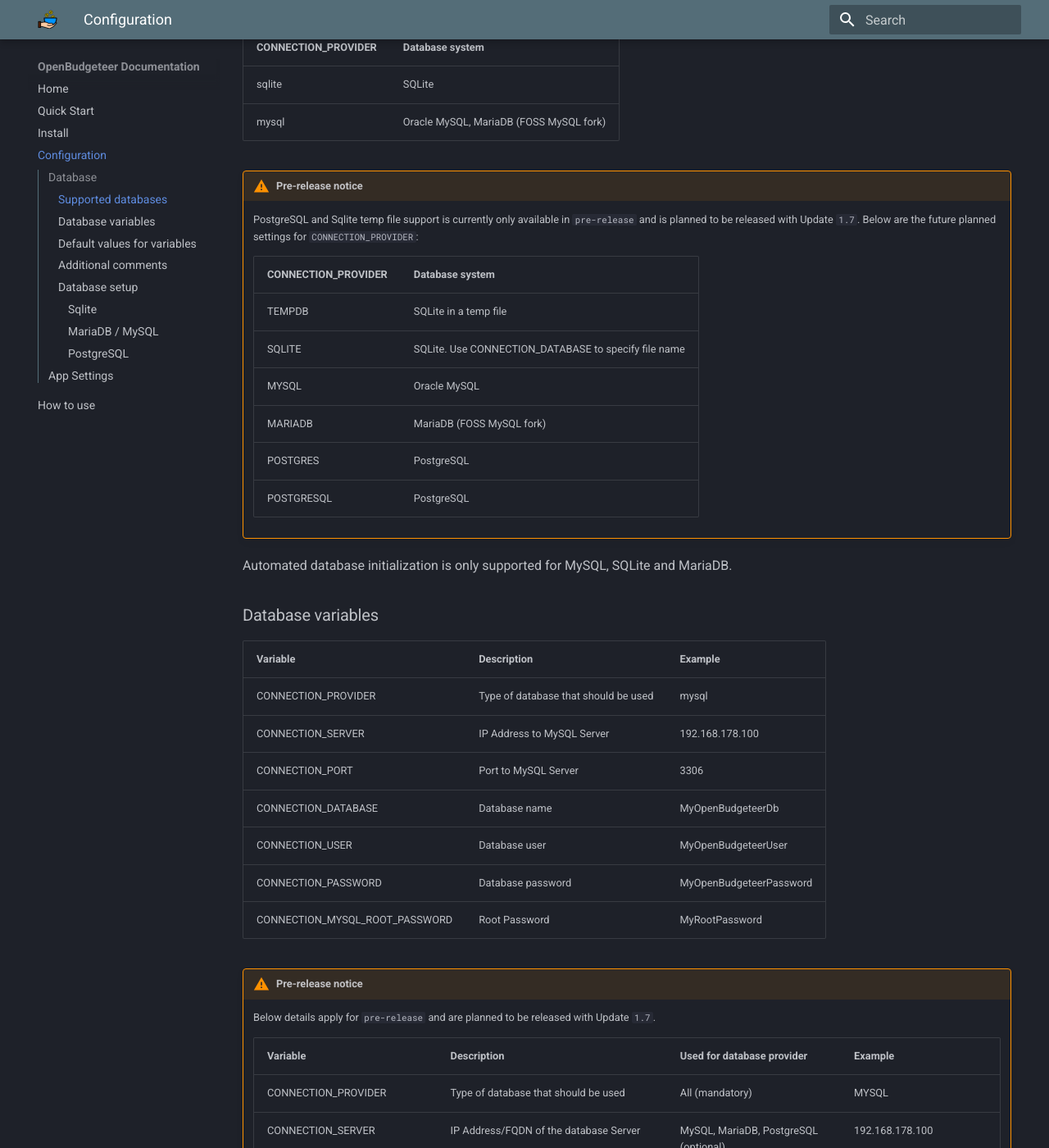
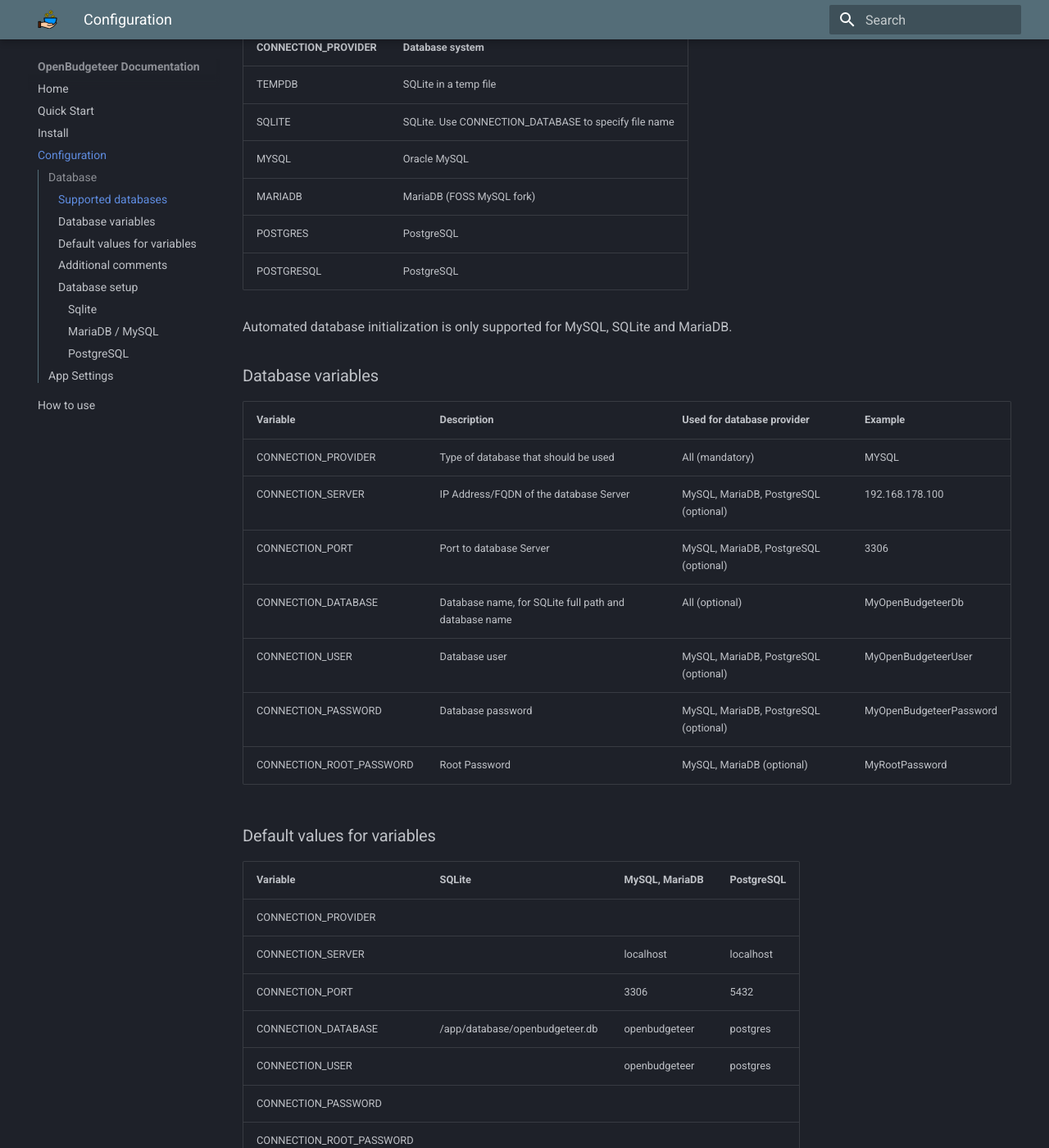
Before and after one commit to TheAxelander/theaxelander.github.io, an MkDocs documentation site: the page built from docs/config.md, in a window 1280 px wide and 1400 px high, scrolled down 400 px. Shown: the whole window at 82% size. Built offline with MkDocs 1.6.1 and Material for MkDocs 9.7.7, drawn with Linux system fonts in a browser that asks for light colours; the version menu is left out; some of the changed text lies outside the part shown.

Commit message:
Remove pre-release notices

```diff
--- a/docs/config.md
+++ b/docs/config.md
@@ -8,84 +8,51 @@
 
 OpenBudgeteer requires a connection to a database which can be established using various variables. Currently, the following database servers are supported:
 
-| CONNECTION_PROVIDER | Database system                         |
-|---------------------|-----------------------------------------|
-| sqlite              | SQLite                                  |
-| mysql               | Oracle MySQL, MariaDB (FOSS MySQL fork) |
-
-!!! warning "Pre-release notice"
-
-    PostgreSQL and Sqlite temp file support is currently only available in `pre-release` and is planned to be released with Update `1.7`.
-    Below are the future planned settings for `CONNECTION_PROVIDER`:
-
-    | CONNECTION_PROVIDER | Database system                                      |
-    |---------------------|------------------------------------------------------|
-    | TEMPDB              | SQLite in a temp file                                |
-    | SQLITE              | SQLite. Use CONNECTION_DATABASE to specify file name |
-    | MYSQL               | Oracle MySQL                                         |
-    | MARIADB             | MariaDB (FOSS MySQL fork)                            |
-    | POSTGRES            | PostgreSQL                                           |
-    | POSTGRESQL          | PostgreSQL                                           |
+| CONNECTION_PROVIDER | Database system                                      |
+|---------------------|------------------------------------------------------|
+| TEMPDB              | SQLite in a temp file                                |
+| SQLITE              | SQLite. Use CONNECTION_DATABASE to specify file name |
+| MYSQL               | Oracle MySQL                                         |
+| MARIADB             | MariaDB (FOSS MySQL fork)                            |
+| POSTGRES            | PostgreSQL                                           |
+| POSTGRESQL          | PostgreSQL                                           |
 
 Automated database initialization is only supported for MySQL, SQLite and MariaDB.
 
 ### Database variables
 
-| Variable                       | Description                          | Example                 |
-|--------------------------------|--------------------------------------|-------------------------|
-| CONNECTION_PROVIDER            | Type of database that should be used | mysql                   |
-| CONNECTION_SERVER              | IP Address to MySQL Server           | 192.168.178.100         |
-| CONNECTION_PORT                | Port to MySQL Server                 | 3306                    |
-| CONNECTION_DATABASE            | Database name                        | MyOpenBudgeteerDb       |
-| CONNECTION_USER                | Database user                        | MyOpenBudgeteerUser     |
-| CONNECTION_PASSWORD            | Database password                    | MyOpenBudgeteerPassword |
-| CONNECTION_MYSQL_ROOT_PASSWORD | Root Password                        | MyRootPassword          |
-
-!!! warning "Pre-release notice"
-
-    Below details apply for `pre-release` and are planned to be released with Update `1.7`.
-
-    | Variable                 | Description                                             | Used for database provider            | Example                 |
-    |--------------------------|---------------------------------------------------------|---------------------------------------|-------------------------|
-    | CONNECTION_PROVIDER      | Type of database that should be used                    | All (mandatory)                       | MYSQL                   |
-    | CONNECTION_SERVER        | IP Address/FQDN of the database Server                  | MySQL, MariaDB, PostgreSQL (optional) | 192.168.178.100         |
-    | CONNECTION_PORT          | Port to database Server                                 | MySQL, MariaDB, PostgreSQL (optional) | 3306                    |
-    | CONNECTION_DATABASE      | Database name, for SQLite full path and database name   | All (optional)                        | MyOpenBudgeteerDb       |
-    | CONNECTION_USER          | Database user                                           | MySQL, MariaDB, PostgreSQL (optional) | MyOpenBudgeteerUser     |
-    | CONNECTION_PASSWORD      | Database password                                       | MySQL, MariaDB, PostgreSQL (optional) | MyOpenBudgeteerPassword |
-    | CONNECTION_ROOT_PASSWORD | Root Password                                           | MySQL, MariaDB (optional)             | MyRootPassword          |
+| Variable                 | Description                                             | Used for database provider            | Example                 |
+|--------------------------|---------------------------------------------------------|---------------------------------------|-------------------------|
+| CONNECTION_PROVIDER      | Type of database that should be used                    | All (mandatory)                       | MYSQL                   |
+| CONNECTION_SERVER        | IP Address/FQDN of the database Server                  | MySQL, MariaDB, PostgreSQL (optional) | 192.168.178.100         |
+| CONNECTION_PORT          | Port to database Server                                 | MySQL, MariaDB, PostgreSQL (optional) | 3306                    |
+| CONNECTION_DATABASE      | Database name, for SQLite full path and database name   | All (optional)                        | MyOpenBudgeteerDb       |
+| CONNECTION_USER          | Database user                                           | MySQL, MariaDB, PostgreSQL (optional) | MyOpenBudgeteerUser     |
+| CONNECTION_PASSWORD      | Database password                                       | MySQL, MariaDB, PostgreSQL (optional) | MyOpenBudgeteerPassword |
+| CONNECTION_ROOT_PASSWORD | Root Password                                           | MySQL, MariaDB (optional)             | MyRootPassword          |
 
 ### Default values for variables
 
-!!! warning "Pre-release notice"
-
-    Below details apply for `pre-release` and are planned to be released with Update `1.7`.
-
-    | Variable                 | SQLite                         | MySQL, MariaDB | PostgreSQL |
-    |--------------------------|--------------------------------|----------------|------------|
-    | CONNECTION_PROVIDER      |                                |                |            |
-    | CONNECTION_SERVER        |                                | localhost      | localhost  |
-    | CONNECTION_PORT          |                                | 3306           | 5432       |
-    | CONNECTION_DATABASE      | /app/database/openbudgeteer.db | openbudgeteer  | postgres   |
-    | CONNECTION_USER          |                                | openbudgeteer  | postgres   |
-    | CONNECTION_PASSWORD      |                                |                |            |
-    | CONNECTION_ROOT_PASSWORD |                                |                |            |
+| Variable                 | SQLite                         | MySQL, MariaDB | PostgreSQL |
+|--------------------------|--------------------------------|----------------|------------|
+| CONNECTION_PROVIDER      |                                |                |            |
+| CONNECTION_SERVER        |                                | localhost      | localhost  |
+| CONNECTION_PORT          |                                | 3306           | 5432       |
+| CONNECTION_DATABASE      | /app/database/openbudgeteer.db | openbudgeteer  | postgres   |
+| CONNECTION_USER          |                                | openbudgeteer  | postgres   |
+| CONNECTION_PASSWORD      |                                |                |            |
+| CONNECTION_ROOT_PASSWORD |                                |                |            |
 
 ### Additional comments
 
 - The usage of `CONNECTION_ROOT_PASSWORD` is optional in case user and database for MariaDB or MySQL are not existing and should be created by OpenBudgeteer.
-
-!!! warning "Pre-release notice"
-
-    Below details only apply for `pre-release` and are planned to be released with Update `1.7`.
-
-    - `CONNECTION_PROVIDER` is case-insensitive, so you can use for example `mysql` or `MYSQL`
-    - Using MySQL, MariaDB or PostgreSQL parameter `CONNECTION_DATABASE` can have maximum lenght of 64 chars using below character sets:
-        - `0-9`
-        - `a-z`
-        - `A-Z`
-        - `$`, `_`
-        - `-` (not for PostgreSQL)
+- `CONNECTION_PROVIDER` is case-insensitive, so you can use for example `mysql` or `MYSQL`
+- Using MySQL, MariaDB or PostgreSQL parameter `CONNECTION_DATABASE` can have maximum lenght of 64 chars using below character sets:
+  - `0-9`
+  - `a-z`
+  - `A-Z`
+  - `$`, `_`
+  - `-` (not for PostgreSQL)
 
 ### Database setup
 
@@ -93,13 +60,7 @@
 
 #### Sqlite
 
-Not much to do here. OpenBudgeteer will create the database file `database/openbudgeteer.db` in its directory automatically.
-
-!!! warning "Pre-release notice"
-
-    Below details only apply for `pre-release` and are planned to be released with Update `1.7`.
-
-    Not much to do here. Set the path to the database file via `CONNECTION_DATABASE`, everything else will be done by OpenBudgeteer.
+Not much to do here. Set the path to the database file via `CONNECTION_DATABASE`, everything else will be done by OpenBudgeteer.
 
 #### MariaDB / MySQL
 
@@ -116,11 +77,7 @@
 
 #### PostgreSQL
 
-!!! warning "Pre-release notice"
-
-    Below details only apply for `pre-release` and are planned to be released with Update `1.7`.
-
-    Please consider the container-per database PostgreSQL pattern and let container init take care of the database creation, or create the role and database yourself. In this case, the database created by you must be empty, the role must exist, and should have CREATE permission for all objects in the public schema of the target database.
+  Please consider the container-per database PostgreSQL pattern and let container init take care of the database creation, or create the role and database yourself. In this case, the database created by you must be empty, the role must exist, and should have CREATE permission for all objects in the public schema of the target database.
 
 ## App Settings
 
```
Also changed, not shown: docs/install.md (+67 -90 lines), docs/quick-start.md (+6 -38 lines).
